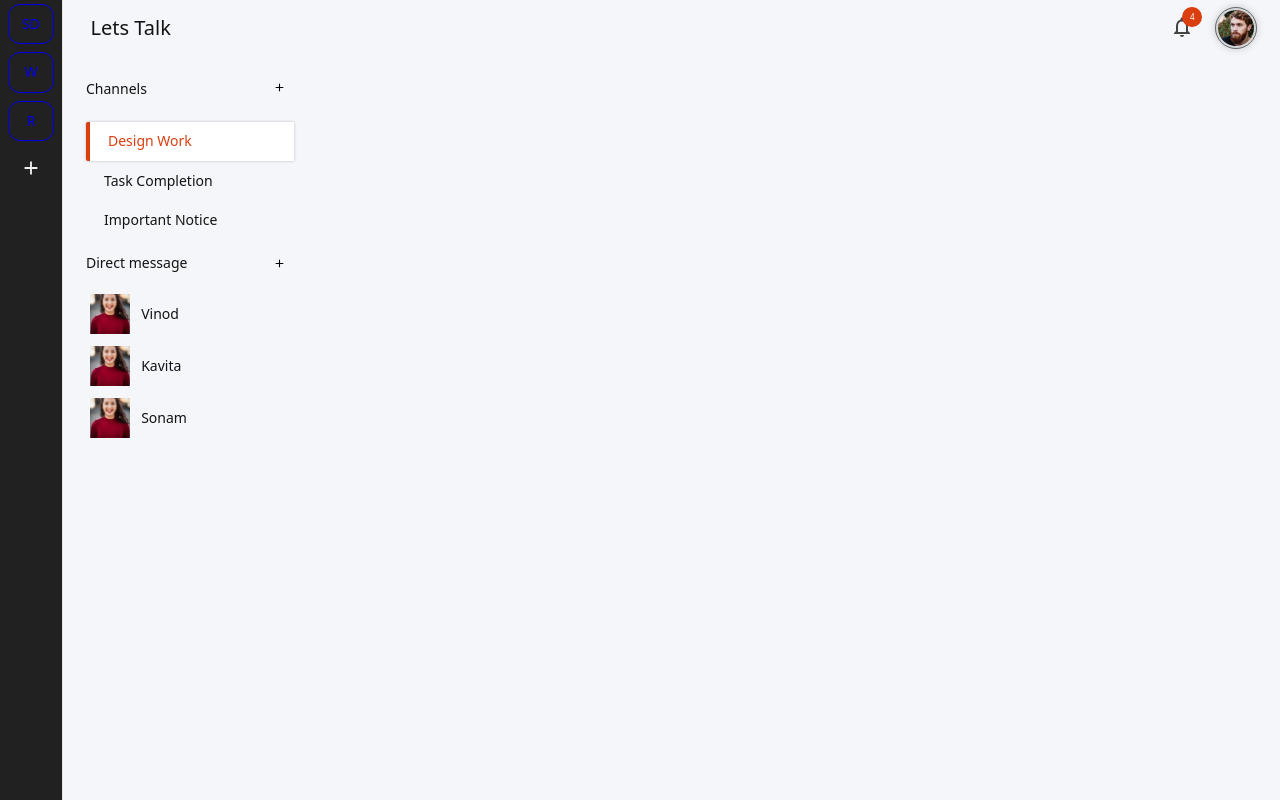
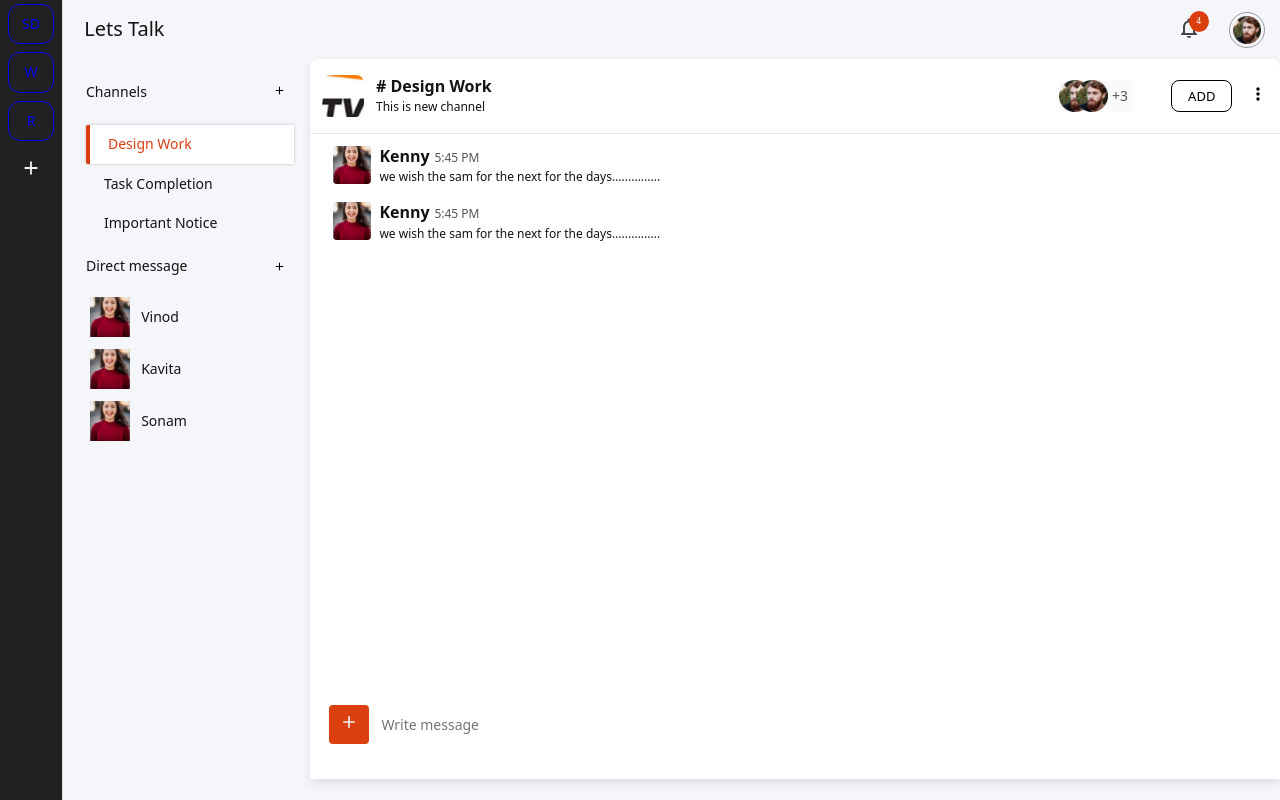
Before and after one commit to arun-kumar-1995/lets-talk, a React (Create React App) app in the folder frontend/: page / in a window 1280 px wide. Built offline with nearby package versions, Linux system fonts and the light colour scheme.

Commit message:
design css added

```diff
--- a/frontend/src/components/ChannelSection.jsx
+++ b/frontend/src/components/ChannelSection.jsx
@@ -1,12 +1,53 @@
-import React from "react"
+import React from "react";
+import channelImg from "../designwork.png";
+import userImg from "../user-icon.png";
+import { MdMoreVert } from "react-icons/md";
+import ChatsContainer from "./ChatContainer";
+import TextInput from "./TextInput";
 
-const ChannelSection = () =>{
-    return(
-        <div className="s-section">
+const chats = [];
 
+const ChannelSection = () => {
+  return (
+    <div className="s-section section-long">
+      <div className="channel-header-top">
+        <div className="c-header-top">
+          <div className="c-info-wrapper">
+            <div
+              className="c-logo"
+              style={{ backgroundImage: `url(${channelImg})` }}
+            ></div>
+            <div className="c-info">
+              <h4># Design Work</h4>
+              <p>This is new channel</p>
+            </div>
+          </div>
+          <div className="c-members">
+            <div
+              className="c-member member-icon"
+              style={{ backgroundImage: `url(${userImg})` }}
+            ></div>
+            <div
+              className="c-member member-icon"
+              style={{ backgroundImage: `url(${userImg})` }}
+            ></div>
+            <div className="c-totalmembers">
+              <span>+3</span>
+            </div>
+          </div>
+          <button className="add-cmembers">Add</button>
+          <button className="c-more-info">
+            <MdMoreVert />
+          </button>
         </div>
-    )
-}
+      </div>
 
+      <div className="message-container">
+        <ChatsContainer chats={chats} />
+        <TextInput />
+      </div>
+    </div>
+  );
+};
 
 export default ChannelSection;
--- /dev/null
+++ b/frontend/src/components/Chat.jsx
@@ -0,0 +1,24 @@
+import React from "react";
+import img from "../user-img-sq.jpeg";
+
+const Chat = ({ chat = {} }) => {
+  return (
+    <div className="chat">
+      <div
+        className="chat-user-img"
+        style={{ backgroundImage: `url(${img})` }}
+      ></div>
+      <div class="chat-details">
+        <h4 class="text-name">
+          Kenny
+          <span class="text-time">5:45 PM</span>
+        </h4>
+        <p class="chat-text">
+          we wish the sam for the next for the days...............
+        </p>
+      </div>
+    </div>
+  );
+};
+
+export default Chat;
--- /dev/null
+++ b/frontend/src/components/ChatContainer.jsx
@@ -0,0 +1,16 @@
+import React from "react";
+import userImg from "../user-icon.png";
+import Chat from "./Chat";
+
+const ChatsContainer = ({ chats = [] }) => {
+  return (
+    <div class="chats-container">
+      {/* {chats.map((chat) => ( */}
+      <Chat />
+      <Chat />
+      {/* ))} */}
+    </div>
+  );
+};
+
+export default ChatsContainer;
--- /dev/null
+++ b/frontend/src/components/TextInput.jsx
@@ -0,0 +1,17 @@
+import React from "react";
+import { MdAdd } from "react-icons/md";
+
+const TextInput = () => {
+  return (
+    <div class="input-wrapper">
+      <form action="" class="text-form">
+        <button className="add-file">
+          <MdAdd />
+        </button>
+        <input type="text" placeholder="Write message" />
+      </form>
+    </div>
+  );
+};
+
+export default TextInput;
--- a/frontend/src/styles/header.css
+++ b/frontend/src/styles/header.css
@@ -1,5 +1,5 @@
 header {
-  padding: 1rem 2%;
+  padding: 1.2rem 1.5%;
 }
 
 header nav {
@@ -24,6 +24,7 @@ header nav li:nth-child(2) {
   padding: 0.4rem 0.8rem;
   text-align: center;
   border-radius: 0.8rem;
+  margin-right: 0.8em;
 }
 
 .bell-icon {
@@ -34,7 +35,7 @@ header nav li:nth-child(2) {
 .notification-count {
   position: absolute;
   background-color: #db3e0f;
-  top: -4px;
+  top: -1px;
   right: 0px;
   color: white;
   padding: 0.4rem;
@@ -49,13 +50,13 @@ header nav li:nth-child(2) {
 .user-profile {
   width: 2.8rem;
   height: 2.8rem;
+  display: block;
   border-radius: 50%;
-  outline: 1px solid #666;
-  outline-offset: 2px;
-  box-shadow: 0 0 8px 2px rgba(0, 0, 0, 0.24);
+  outline: 1px solid #999;
+  outline-offset: 3px;
 }
 
-.user-profile {
+.user-profile img {
   width: 100%;
   height: 100%;
   object-fit: cover;
--- a/frontend/src/styles/home.css
+++ b/frontend/src/styles/home.css
@@ -169,3 +169,174 @@ li.chat-msg .user-name {
   text-transform: capitalize;
   color: var(--clr-text-dark);
 }
+
+/* section component */
+.section-long {
+  flex: 1;
+  background-color: #fff;
+  border-top-left-radius: 0.8rem;
+  border-top-right-radius: 0.8rem;
+  box-shadow: 0 4px 10px rgba(0, 0, 0, 0.1);
+  height: 90vh;
+}
+
+.channel-header-top {
+  padding: 1.6rem 1.2rem;
+  border-bottom: 1px solid #e3e3e3;
+}
+
+.c-header-top {
+  display: flex;
+  align-items: center;
+  width: 100%;
+}
+
+.channel-header-top .c-members {
+  margin-left: auto;
+}
+
+.c-info-wrapper {
+  display: flex;
+  align-items: center;
+  gap: 1.2em;
+}
+
+.c-logo {
+  width: 4.2rem;
+  height: 4.2rem;
+  border-radius: 0.8rem;
+  padding: 0.4rem;
+  background-repeat: no-repeat;
+  background-position: center center;
+  object-fit: contain;
+}
+
+.c-info h4 {
+  font-weight: var(--font-wt-600);
+}
+.c-info p {
+  font-size: 1.2rem;
+}
+
+/* members */
+.c-members {
+  display: flex;
+  align-items: center;
+  position: relative;
+  background-color: #fafafa;
+  border-radius: 0.4rem;
+}
+
+.c-members .member-icon {
+  width: 3.2rem;
+  height: 3.2rem;
+  background-position: center;
+  background-size: contain;
+  background-repeat: no-repeat;
+}
+.c-member + .c-member {
+  margin-left: -1.5em;
+}
+
+button.add-cmembers {
+  padding: 0.6rem 1.6rem;
+  border: 1px solid;
+  margin-left: 3em;
+  margin-right: 1.2em;
+  border-radius: 0.8rem;
+  text-transform: uppercase;
+}
+.c-totalmembers {
+  padding: 0.4rem;
+  color: #555;
+}
+
+button.c-more-info {
+}
+button.c-more-info svg {
+  font-size: 2rem;
+}
+
+.message-container {
+  overflow: hidden;
+  height: 78vh;
+  position: relative;
+}
+/* chats */
+.chats-container {
+  padding: 0 2%;
+  overflow-y: auto;
+  /* height: 85%; */
+}
+
+.chat {
+  padding: 0.4rem;
+  margin: 0.8em 0;
+  display: flex;
+}
+
+.chat .chat-user-img {
+  width: 3.8rem;
+  height: 3.8rem;
+  background-position: center;
+  background-size: cover;
+  background-repeat: no-repeat;
+  margin-right: 0.8em;
+  border-radius: 0.4rem;
+}
+
+.chat-details h4 {
+  font-weight: var(--font-wt-600);
+}
+.chat-details h4 span {
+  font-weight: var(--font-wt-400);
+  font-size: 1.2rem;
+  color: #555;
+  margin-left: 0.4em;
+}
+
+.chat-details p {
+  font-size: 1.2rem;
+}
+
+/* input form */
+
+.input-wrapper {
+  position: absolute;
+  bottom: var(--pd-1-2);
+  left: 0;
+  right:0;
+}
+
+form.text-form {
+  display: flex;
+  align-items: center;
+  background-color: var(--clr-white);
+  box-sizing: 0 0 5px 10px rgba(0, 0, 0 .5);
+}
+
+form.text-form button.add-file {
+  background-color: #db3e0f;
+  color: #f0f0f0;
+  padding: 0.6rem 1rem;
+  border-radius: 0.4rem;
+  font-size: 2rem;
+}
+
+.input-wrapper {
+  width: 96%;
+  margin: 0 2%;
+  border-radius: 0.8rem;
+}
+
+.input-wrapper input {
+  width: 100%;
+  padding: 1.2rem 1.2rem;
+  border-radius: 0.8rem;
+  font-size: 1.4rem;
+}
+
+.input-wrapper input:focus {
+  border: none;
+  outline: none;
+}
```
Also changed, not shown: frontend/src/designwork.png (added).
